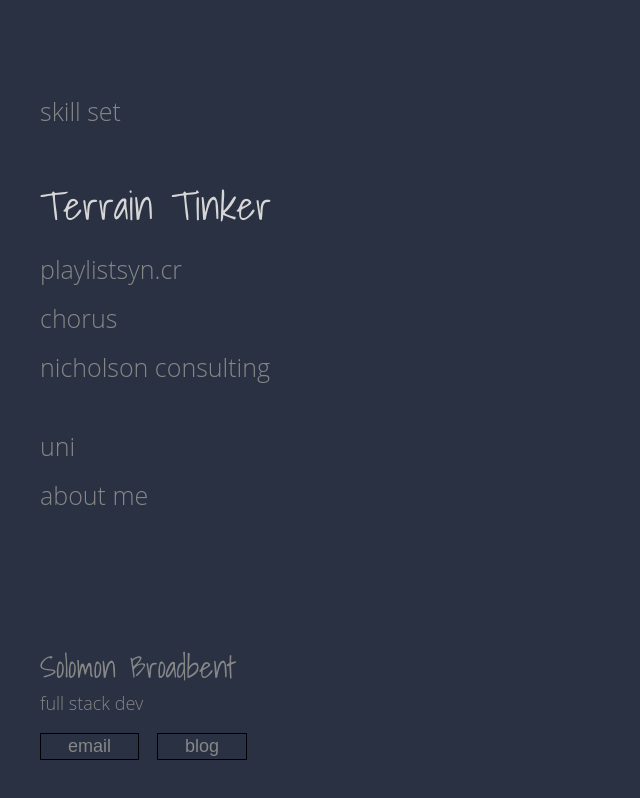
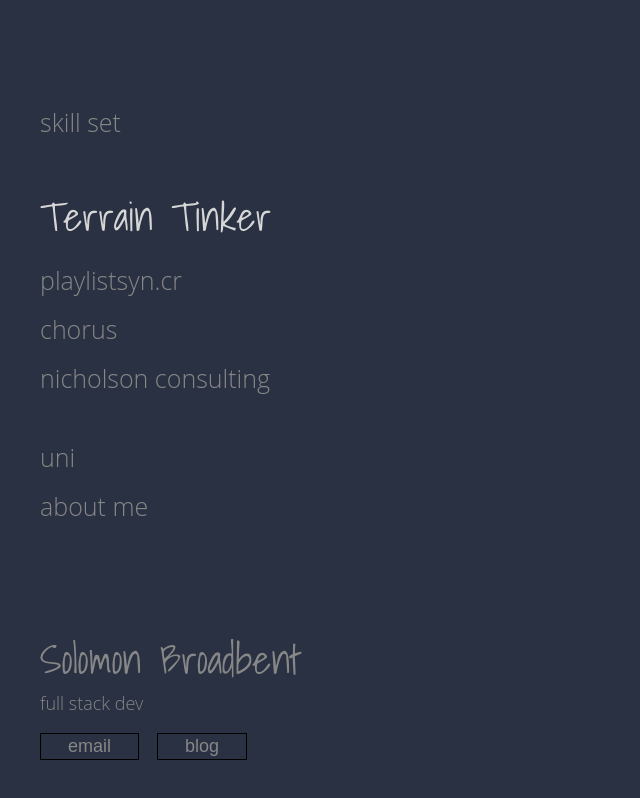
Before and after one commit to solomonbroadbent/personal-site, a Next.js app: page / in a window 1280 px wide. Shown: the whole page, without its empty margins (0-640 px from the left). Built offline with nearby package versions, Linux system fonts and the light colour scheme.

Commit message:
refactor html structure

```diff
--- a/pages/index.tsx
+++ b/pages/index.tsx
@@ -4,7 +4,7 @@ import styles from '../styles/Home.module.css';
 
 export default function Home() {
 	return (
-		<main>
+		<div id={styles.root}>
 			<Head>
 				<link
 					href='https://fonts.googleapis.com/css2?family=Shadows+Into+Light&Open+Sans'
@@ -16,12 +16,7 @@ export default function Home() {
 				/>
 				<title>sol</title>
 			</Head>
-			<header id={styles['landing-section']}>
-				<h1>Solomon Broadbent</h1>
-				<h2>Full Stack Dev</h2>
-			</header>
-			<section id={styles['navigation-section']}>
-				<div id={styles.links}>
+			<nav id={styles['navigation-section']}>
 				<h1
 					className={`${styles.link} ${styles['link--extra-margin-bottom']} hoverable`}
 				>
@@ -39,8 +34,8 @@ export default function Home() {
 					uni
 				</h1>
 				<h1 className={`${styles.link} hoverable`}>about me</h1>
-				</div>
-				<div id={styles.contact}>
+			</nav>
+			<footer id={styles.contact}>
 				<h1>Solomon Broadbent</h1>
 				<h2>full stack dev</h2>
 				<button
@@ -55,9 +50,7 @@ export default function Home() {
 				>
 					blog
 				</button>
+			</footer>
 		</div>
-			</section>
-			<section id={styles['main-section']}></section>
-		</main>
 	);
 }
--- a/styles/Home.module.css
+++ b/styles/Home.module.css
@@ -1,3 +1,9 @@
+#root {
+	display: grid;
+	grid-row-gap: 2rem;
+	height: var(--responsive__root-height);
+}
+
 #landing-section {
 	display: grid;
 	align-content: center;
@@ -7,27 +13,20 @@
 }
 
 #navigation-section {
-	width: var(--responsive__navigation-section-width);
+	--navigation-section__gap: 0.75rem;
 
-	--root-vertical-padding: calc(var(--responsive__root-padding) * 2);
-	height: calc(100vh - var(--root-vertical-padding));
+	align-self: end;
 
-	display: grid;
-
-	/*background-color: hsl(231, 23%, 21%);*/
-}
-
-#links {
-	align-self: center;
+	display: flex;
+	flex-direction: column;
+	justify-content: center;
+	gap: var(--navigation-section__gap);
 }
 
 .link {
-	--link-margin: .75rem;
-	--link-margin--extra-margin: calc(var(--link-margin) * 3);
+	--link-margin--extra-margin: calc(var(--navigation-section__gap) * 2);
 
 	font-size: 1.25rem;
-	margin-top: var(--link-margin);
-	margin-bottom: var(--link-margin);
 
 	/* prevents hover from triggering when not over text */
 	width: fit-content;
--- a/styles/globals.css
+++ b/styles/globals.css
@@ -14,7 +14,7 @@
 
 	--responsive__font-size: 20px;
 	--responsive__root-padding: clamp(10px, 5vmin, 100px);
-	--responsive__navigation-section-width: calc(100vw - var(--responsive__root-padding) * 2);
+	--responsive__root-height: calc(100vh - calc(var(--responsive__root-padding) * 2));
 }
 
 *, *::before, *::after {
@@ -44,14 +44,14 @@ button {
 }
 
 /*@media(min-width: env(--breakpoint-medium)) {*/
-@media(min-width: 768px) {
+@media (min-width: 768px) {
 	:root {
 		--responsive__navigation-section-width: 30vw;
 	}
 }
 
 /*@media(min-width: env(--breakpoint-wide)) {*/
-@media(min-width: 992px) {
+@media (min-width: 992px) {
 	:root {
 	}
 }
```
Lines whose indentation alone changed are shown as unchanged.
